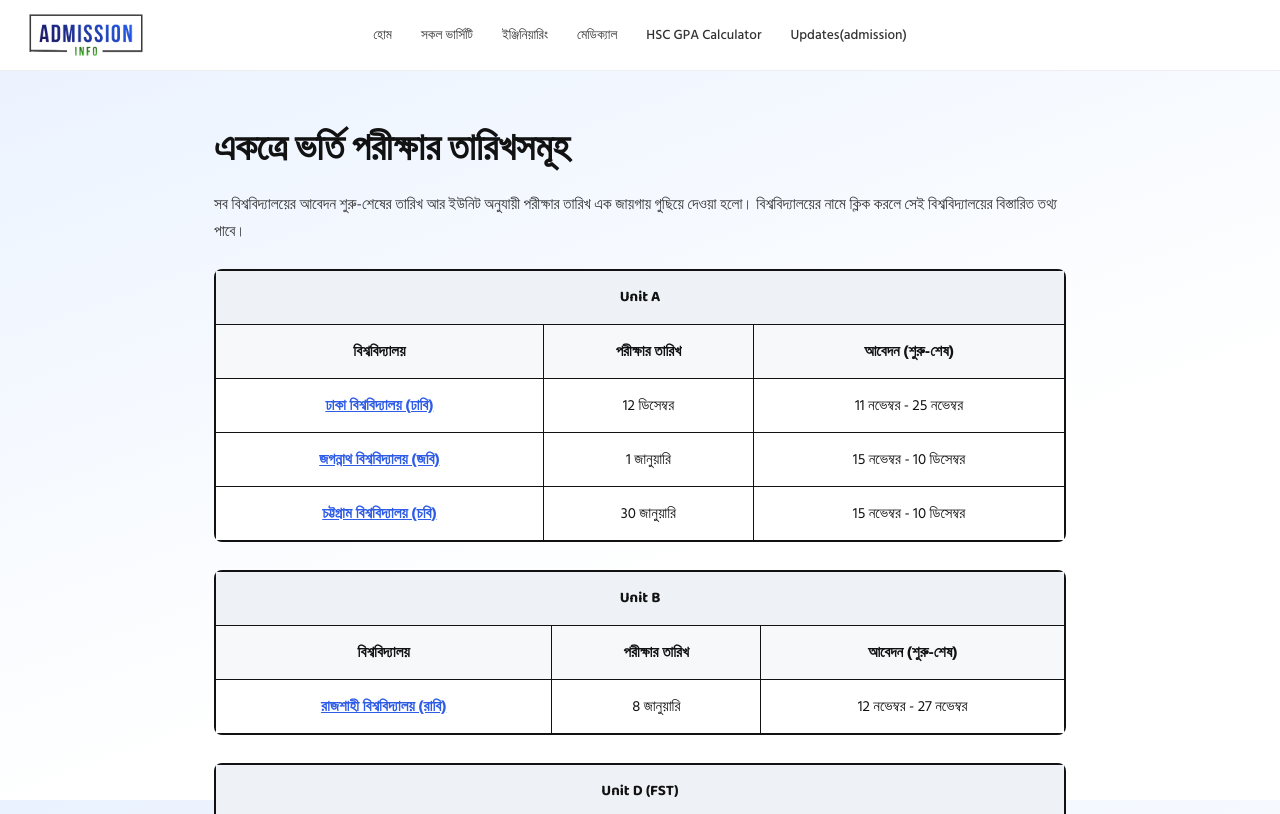
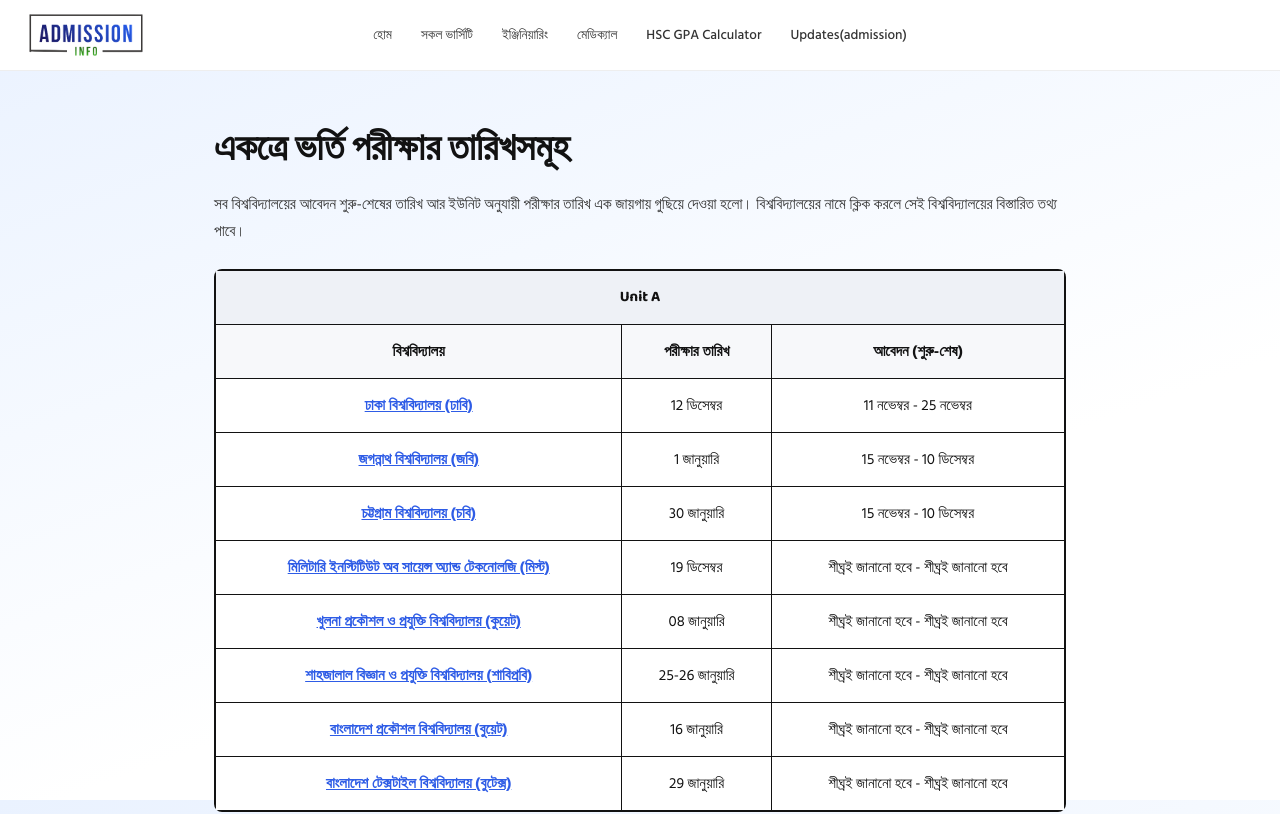
Before and after one commit to nishat-jihad/Admission-info, a Next.js app in the folder chance-hobe-ki/: page /exam-dates in a window 1280 px wide. Shown: the top 814 px of the page. Built offline with nearby package versions, Linux system fonts and the light colour scheme.

Commit message:
Add new universities and exam dates

```diff
--- a/chance-hobe-ki/src/data/examDates.js
+++ b/chance-hobe-ki/src/data/examDates.js
@@ -3,12 +3,15 @@
 // হবে, যাতে বিশ্ববিদ্যালয়ের নামটা /university/[slug] পেজের লিংক হিসেবে কাজ করে।
 // তারিখ ফরম্যাট: দিন ইংরেজি সংখ্যায় + মাস বাংলায় (যেমন "11 ডিসেম্বর")।
 // ইউনিটের নাম ইংরেজি অক্ষরে।
+// category: "university" | "engineering" | "medical" — পেজে এই তিনটা আলাদা
+// সেকশনে ভাগ করে দেখানোর জন্য ব্যবহার হয়।
 export const examDates = [
   {
     id: "du",
     universityId: "du",
     universityName: "ঢাকা বিশ্ববিদ্যালয় (ঢাবি)",
     shortName: "DU",
+    category: "university",
     applicationStart: "11 নভেম্বর",
     applicationEnd: "25 নভেম্বর",
     schedule: [{ unit: "A", date: "12 ডিসেম্বর" }],
@@ -18,6 +21,7 @@ export const examDates = [
     universityId: "ru",
     universityName: "রাজশাহী বিশ্ববিদ্যালয় (রাবি)",
     shortName: "RU",
+    category: "university",
     applicationStart: "12 নভেম্বর",
     applicationEnd: "27 নভেম্বর",
     schedule: [{ unit: "B", date: "8 জানুয়ারি" }],
@@ -27,6 +31,7 @@ export const examDates = [
     universityId: "jnu",
     universityName: "জগন্নাথ বিশ্ববিদ্যালয় (জবি)",
     shortName: "JnU",
+    category: "university",
     applicationStart: "15 নভেম্বর",
     applicationEnd: "10 ডিসেম্বর",
     schedule: [{ unit: "A", date: "1 জানুয়ারি" }],
@@ -36,6 +41,7 @@ export const examDates = [
     universityId: "cu",
     universityName: "চট্টগ্রাম বিশ্ববিদ্যালয় (চবি)",
     shortName: "CU",
+    category: "university",
     applicationStart: "15 নভেম্বর",
     applicationEnd: "10 ডিসেম্বর",
     schedule: [{ unit: "A", date: "30 জানুয়ারি" }],
@@ -45,8 +51,59 @@ export const examDates = [
     universityId: "bup",
     universityName: "বাংলাদেশ ইউনিভার্সিটি অব প্রফেশনালস (BUP)",
     shortName: "BUP",
+    category: "university",
     applicationStart: "শীঘ্রই জানানো হবে",
     applicationEnd: "শীঘ্রই জানানো হবে",
     schedule: [{ unit: "D (FST)", date: "8 জানুয়ারি" }],
   },
+  {
+    id: "mist",
+    universityId: "mist",
+    universityName: "মিলিটারি ইনস্টিটিউট অব সায়েন্স অ্যান্ড টেকনোলজি (মিস্ট)",
+    shortName: "MIST",
+    category: "engineering",
+    applicationStart: "শীঘ্রই জানানো হবে",
+    applicationEnd: "শীঘ্রই জানানো হবে",
+    schedule: [{ unit: "A", date: "19 ডিসেম্বর" }],
+  },
+  {
+    id: "kuet",
+    universityId: "kuet",
+    universityName: "খুলনা প্রকৌশল ও প্রযুক্তি বিশ্ববিদ্যালয় (কুয়েট)",
+    shortName: "KUET",
+    category: "engineering",
+    applicationStart: "শীঘ্রই জানানো হবে",
+    applicationEnd: "শীঘ্রই জানানো হবে",
+    schedule: [{ unit: "A", date: "08 জানুয়ারি" }],
+  },
+  {
+    id: "sust",
+    universityId: "sust",
+    universityName: "শাহজালাল বিজ্ঞান ও প্রযুক্তি বিশ্ববিদ্যালয় (শাবিপ্রবি)",
+    shortName: "SUST",
+    category: "engineering",
+    applicationStart: "শীঘ্রই জানানো হবে",
+    applicationEnd: "শীঘ্রই জানানো হবে",
+    schedule: [{ unit: "A", date: "25-26 জানুয়ারি" }],
+  },
+  {
+    id: "buet",
+    universityId: "buet",
+    universityName: "বাংলাদেশ প্রকৌশল বিশ্ববিদ্যালয় (বুয়েট)",
+    shortName: "BUET",
+    category: "engineering",
+    applicationStart: "শীঘ্রই জানানো হবে",
+    applicationEnd: "শীঘ্রই জানানো হবে",
+    schedule: [{ unit: "A", date: "16 জানুয়ারি" }],
+  },
+  {
+    id: "butex",
+    universityId: "butex",
+    universityName: "বাংলাদেশ টেক্সটাইল বিশ্ববিদ্যালয় (বুটেক্স)",
+    shortName: "BUTex",
+    category: "engineering",
+    applicationStart: "শীঘ্রই জানানো হবে",
+    applicationEnd: "শীঘ্রই জানানো হবে",
+    schedule: [{ unit: "A", date: "29 জানুয়ারি" }],
+  },
 ];
```
